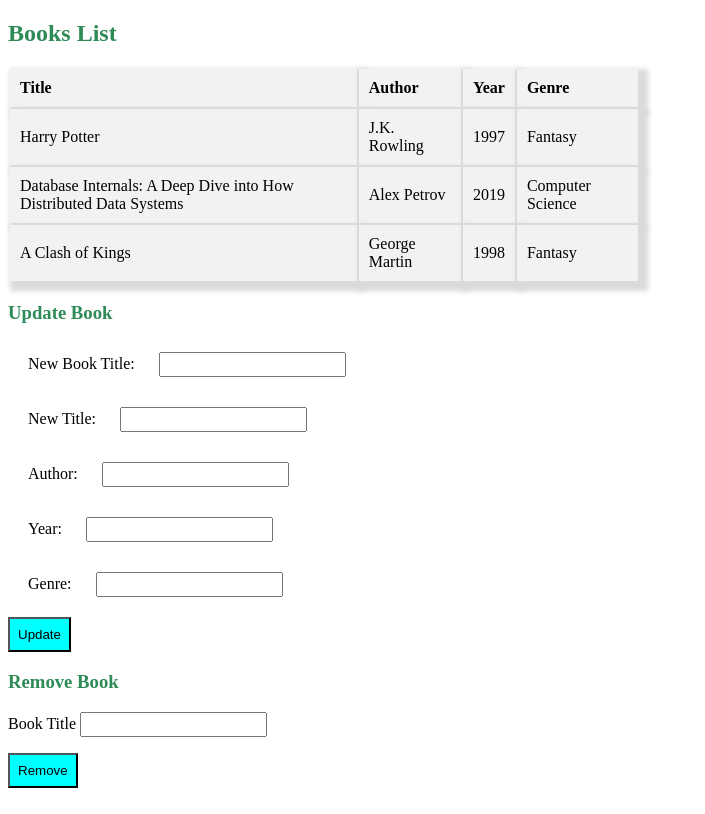
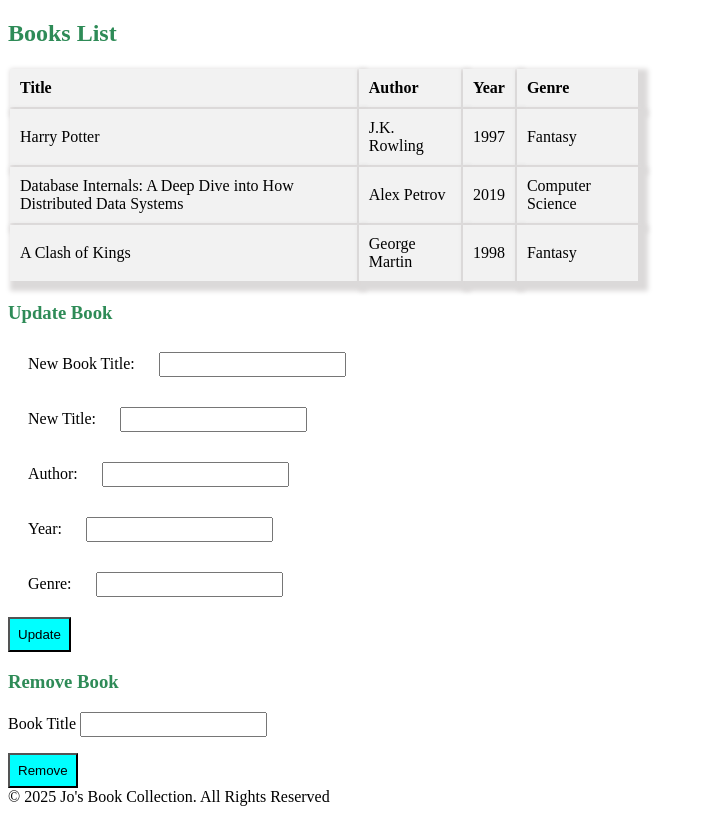
Before and after one commit to niiadu/iu-web-app, a plain HTML site: page index.html in a window 1280 px wide. Shown: the whole page, without its empty margins (0-705 px from the left). Drawn offline with Linux system fonts and the light colour scheme.

Commit message:
add index html file, for book shop

```diff
--- a/index.html
+++ b/index.html
@@ -77,7 +77,7 @@
     <p>Book Title <input type="text" id="remove-title" /></p>
     <div><button onclick="removeBook()">Remove</button></div>
     <div id="remove-err"></div>
-
+    <footer>© 2025 Jo's Book Collection. All Rights Reserved</footer>
     <script>
       let bookDetails = {
         books: [
```
